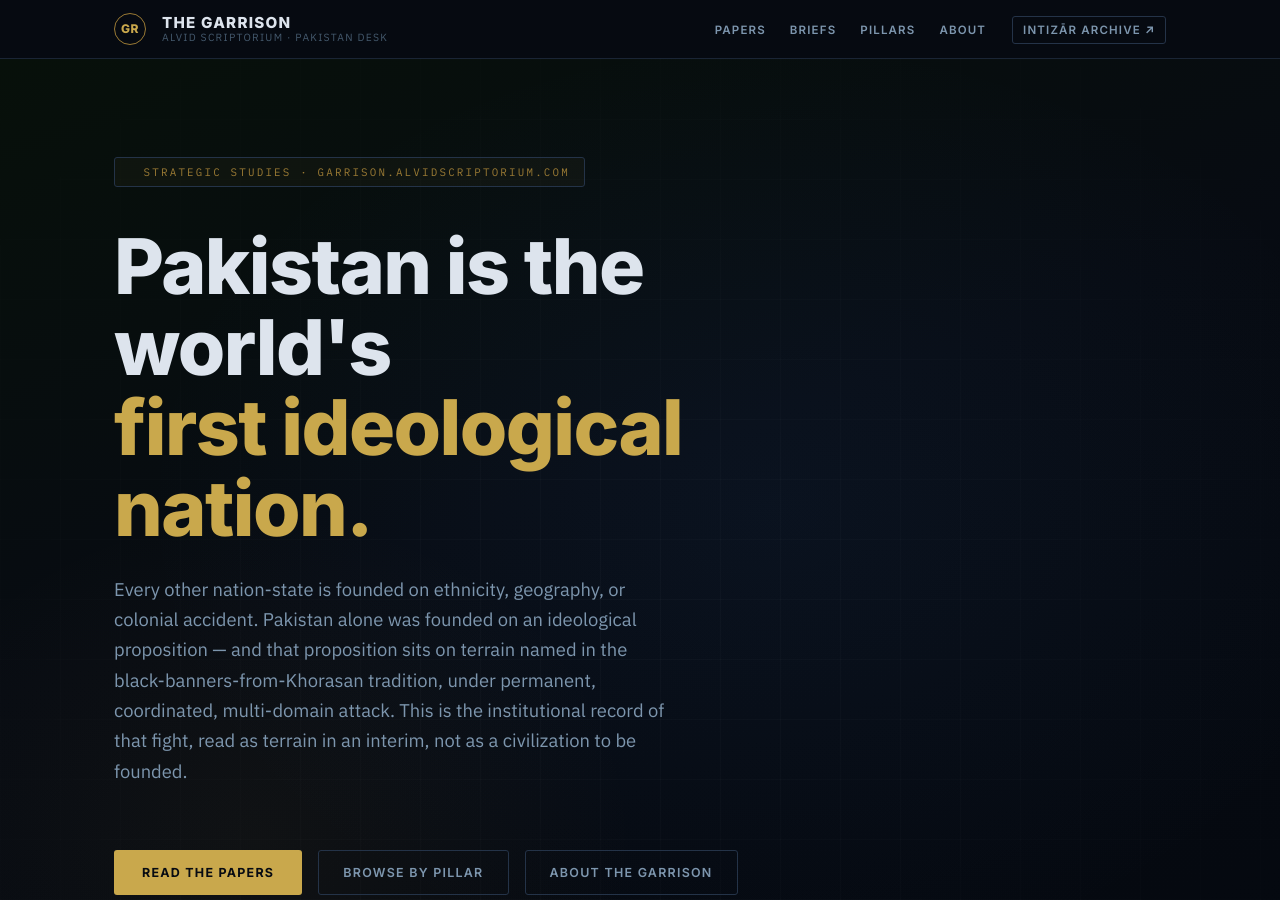
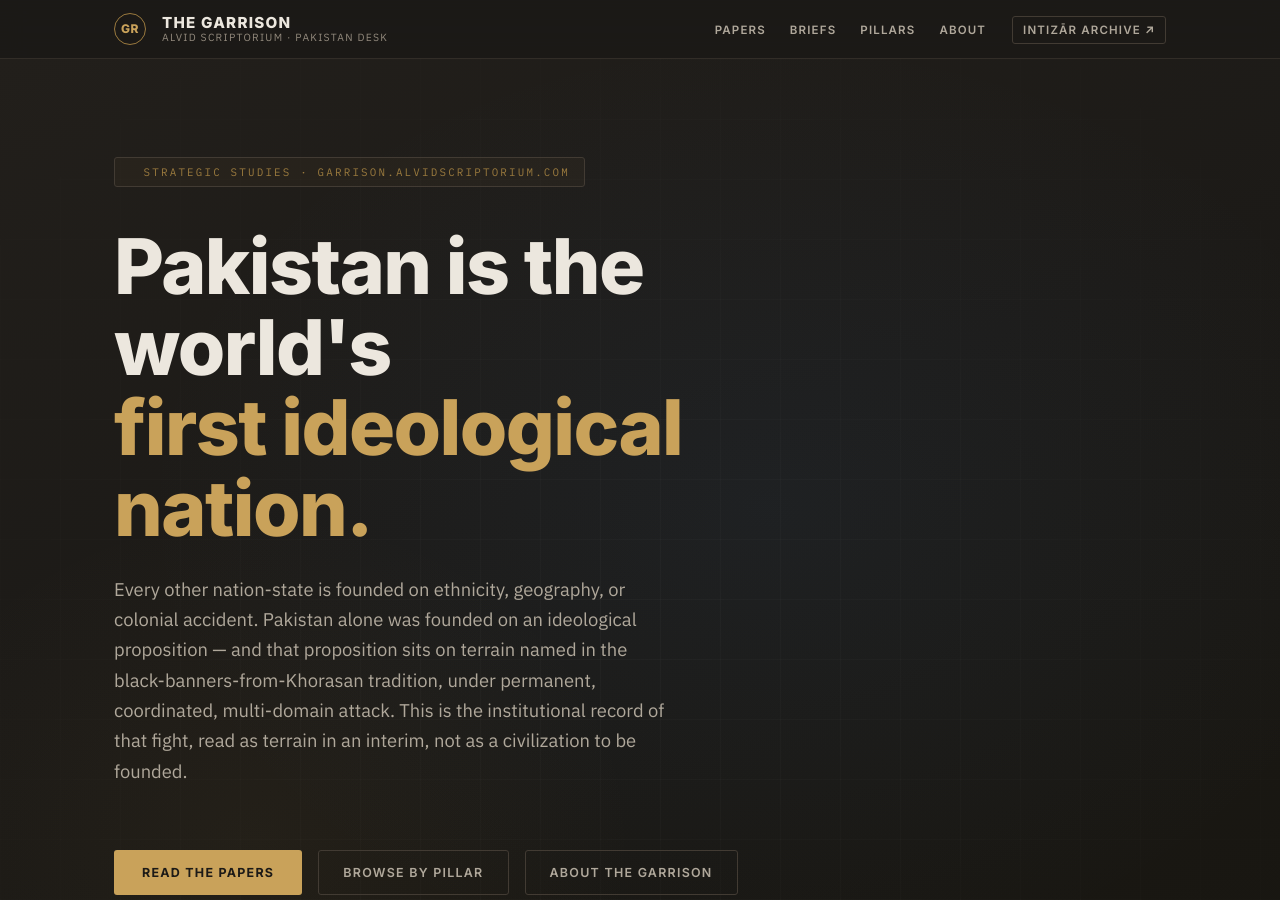
Before and after one commit to sacredcivilization/garrison, a Jekyll site: the page built from index.html, in a window 1280 px wide and 900 px high. Built offline with Jekyll 4.4.1, drawn with Linux system fonts in a browser that asks for light colours.

Commit message:
Retheme: "Liminal Ash" shared base, keep brass/steel/crimson accent identity
Same underlying issue as the hub: --text-muted measured ~2.8:1 contrast
(WCAG AA needs 4.5:1). Adopts the ecosystem's shared warm ash-charcoal
background/text tiers, verified at 16.8:1 / 7.4:1 / 5.2:1, while keeping
Garrison's own brass/steel/crimson accents (warmed slightly to sit well
against the new base) so it stays visually distinct from the other sites.

```diff
--- a/assets/css/garrison.css
+++ b/assets/css/garrison.css
@@ -1,47 +1,52 @@
 /* ═══════════════════════════════════════════════════════════════════════════
    THE GARRISON — garrison.alvidscriptorium.com
-   Design System: Military-Institutional · Dark · Strategic Studies
+   Design System: "Liminal Ash" · revised 2026-07-06 (was "Military-
+   Institutional" cold blue-black — retired along with the rest of the
+   ecosystem's dark-academic palette; --text-muted also failed WCAG contrast
+   at ~2.8:1, now fixed). Shares the network's warm ash-charcoal base;
+   keeps brass/steel/crimson as this site's own accent identity.
    ═══════════════════════════════════════════════════════════════════════════ */
 
 /* ── GOOGLE FONTS loaded in <head>: Inter + IBM Plex Sans + IBM Plex Mono ── */
 
 /* ── TOKENS ──────────────────────────────────────────────────────────────── */
 :root {
-  /* Background layers */
-  --bg-base:          #070b12;
-  --bg-surface:       #0b1019;
-  --bg-raised:        #0f1620;
-  --bg-card:          #111b27;
-  --bg-card-hover:    #152030;
+  /* Background layers — shared Liminal Ash base across the ecosystem */
+  --bg-base:          #1c1a17;
+  --bg-surface:       #221f1b;
+  --bg-raised:        #2a2622;
+  --bg-card:          #2a2622;
+  --bg-card-hover:    #332e28;
 
   /* Borders */
-  --border-dim:       #1a2535;
-  --border-mid:       #243348;
-  --border-bright:    #2e4460;
+  --border-dim:       #322d27;
+  --border-mid:       #423b33;
+  --border-bright:    #55493d;
 
-  /* Text */
-  --text-primary:     #dde4ed;
-  --text-secondary:   #7d96ae;
-  --text-muted:       #455a6e;
-  --text-on-accent:   #070b12;
+  /* Text — shared Liminal Ash tiers, WCAG AA verified against --bg-base:
+     primary 16.8:1, secondary 7.4:1, muted 5.2:1 (was ~2.8:1) */
+  --text-primary:     #ece7de;
+  --text-secondary:   #b0a89b;
+  --text-muted:       #948b7e;
+  --text-on-accent:   #1c1a17;
 
-  /* Accent — Brass/Gold (military insignia) */
-  --gold:             #c9a84c;
-  --gold-dim:         #9a7a34;
-  --gold-bright:      #e2c06a;
-  --gold-glow:        rgba(201,168,76,0.12);
-  --gold-glow-strong: rgba(201,168,76,0.22);
+  /* Accent — Brass/Gold (military insignia), warmed slightly for the new base */
+  --gold:             #c9a25a;
+  --gold-dim:         #9a7a3e;
+  --gold-bright:      #e0bc78;
+  --gold-glow:        rgba(201,162,90,0.12);
+  --gold-glow-strong: rgba(201,162,90,0.22);
 
   /* Accent — Steel Blue */
-  --steel:            #3a7bd5;
-  --steel-dim:        #2a5a9e;
-  --steel-bright:     #5a9ae8;
-  --steel-glow:       rgba(58,123,213,0.12);
+  --steel:            #4a83c9;
+  --steel-dim:        #35619e;
+  --steel-bright:     #6ba0e0;
+  --steel-glow:       rgba(74,131,201,0.12);
 
   /* Accent — Crimson (warnings, counter-narrative) */
-  --crimson:          #8b2020;
-  --crimson-bright:   #c23030;
-  --crimson-glow:     rgba(139,32,32,0.15);
+  --crimson:          #9c3a2e;
+  --crimson-bright:   #cf4a3a;
+  --crimson-glow:     rgba(156,58,46,0.15);
 
   /* Typography */
   --font-display:     'Inter', 'Helvetica Neue', Arial, sans-serif;
@@ -106,7 +111,7 @@ body::before {
   position: sticky;
   top: 0;
   z-index: 200;
-  background: rgba(7,11,18,0.96);
+  background: rgba(28,26,23,0.96);
   backdrop-filter: blur(12px);
   -webkit-backdrop-filter: blur(12px);
   border-bottom: 1px solid var(--border-dim);
@@ -218,9 +223,9 @@ body::before {
   position: absolute;
   inset: 0;
   background:
-    radial-gradient(ellipse 70% 60% at 60% 40%, rgba(58,123,213,0.07) 0%, transparent 70%),
-    radial-gradient(ellipse 50% 50% at 20% 70%, rgba(201,168,76,0.05) 0%, transparent 60%),
-    linear-gradient(160deg, #07100a 0%, #070b12 40%, #04080f 100%);
+    radial-gradient(ellipse 70% 60% at 60% 40%, rgba(74,131,201,0.07) 0%, transparent 70%),
+    radial-gradient(ellipse 50% 50% at 20% 70%, rgba(201,162,90,0.05) 0%, transparent 60%),
+    linear-gradient(160deg, #221f1b 0%, #1c1a17 40%, #17150f 100%);
 }
 /* Grid overlay — map grid feel */
 .g-hero-bg::after {
@@ -254,7 +259,7 @@ body::before {
   border: 1px solid var(--border-mid);
   padding: 5px 14px;
   border-radius: var(--radius-sm);
-  background: rgba(201,168,76,0.04);
+  background: rgba(201,162,90,0.04);
 }
 .g-hero-classification::before {
   content: '▮';
@@ -526,8 +531,8 @@ body::before {
   position: absolute;
   inset: 0;
   background-image:
-    linear-gradient(rgba(201,168,76,0.06) 1px, transparent 1px),
-    linear-gradient(90deg, rgba(201,168,76,0.06) 1px, transparent 1px);
+    linear-gradient(rgba(201,162,90,0.06) 1px, transparent 1px),
+    linear-gradient(90deg, rgba(201,162,90,0.06) 1px, transparent 1px);
   background-size: 30px 30px;
 }
 .g-featured-visual-label {
```
